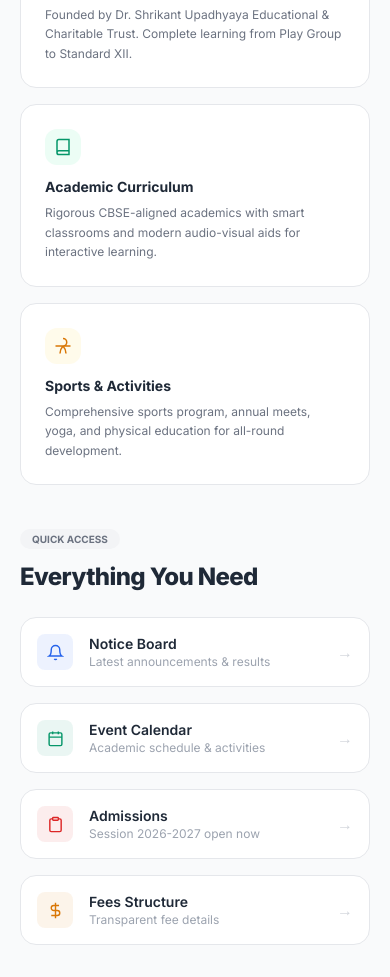
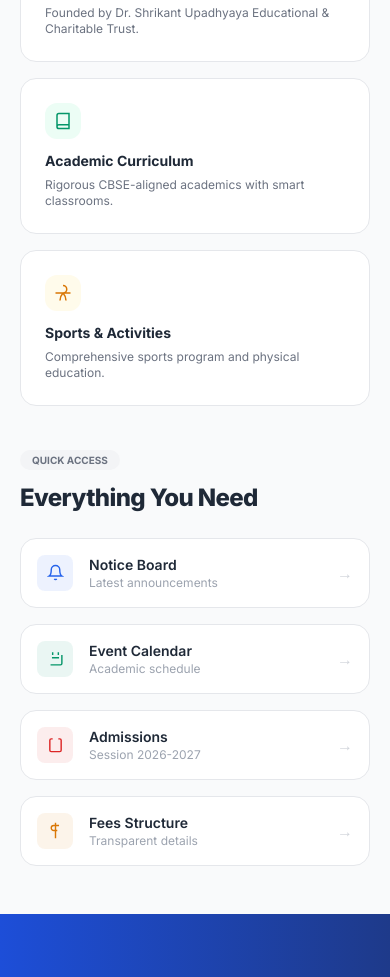
Before and after one commit to mohdhaziq-work/sk-presidency-public-school, a Next.js app: page / in a window 390 px wide. Shown: the part 1020-1997 px from the top of the page. Built offline with nearby package versions, Linux system fonts and the light colour scheme.

Commit message:
Add premium mobile hamburger slide menu to homepage + desktop sidebar with colored icons

```diff
--- a/app/page.tsx
+++ b/app/page.tsx
@@ -1,7 +1,20 @@
 'use client';
 import Link from 'next/link';
+import { useState } from 'react';
 
-const sidebarLinks = [
+const NAV = [
+  { href: '/', label: 'Home' },
+  { href: '/aboutschool', label: 'About School' },
+  { href: '/governingbody', label: 'Governing Body' },
+  { href: '/vision', label: 'Vision & Mission' },
+  { href: '/teachers', label: 'Teachers' },
+  { href: '/academiccurriculum', label: 'Curriculum' },
+  { href: '/studentsservices', label: 'Services' },
+  { href: '/career', label: 'Career' },
+  { href: '/contact', label: 'Contact' },
+];
+
+const SIDEBAR = [
   {h:'/noticeboard',l:'Noticeboard',i:'M18 8A6 6 0 006 8c0 7-3 9-3 9h18s-3-2-3-9M13.73 21a2 2 0 01-3.46 0',c:'#2563EB'},
   {h:'/eventcalendar',l:'Event Calendar',i:'M8 7V3m8 4V3m-9 8h10M5 21h14a2 2 0 002-2V7a2 2 0 00-2-2H5a2 2 0 00-2 2v12a2 2 0 002 2z',c:'#059669'},
   {h:'/admission',l:'Admissions',i:'M16 4h2a2 2 0 012 2v14a2 2 0 01-2 2H6a2 2 0 01-2-2V6a2 2 0 012-2h2',c:'#DC2626'},
@@ -10,11 +23,16 @@ const sidebarLinks = [
   {h:'/aboutschool',l:'About School',i:'M22 10l-10-7L2 10M4 11v8M20 11v8M8 11v8h8v-8M12 18v-3',c:'#0F766E'},
   {h:'/sports',l:'School Sports',i:'M12 2a15.3 15.3 0 014 10M12 2a15.3 15.3 0 00-4 10M2 12h20',c:'#EA580C'},
   {h:'/principal',l:"Principal's Message",i:'M20 21v-2a4 4 0 00-4-4H8a4 4 0 00-4 4v2M12 7a4 4 0 100-8',c:'#4F46E5'},
+  {h:'/Prospectus.pdf',l:'Download Prospectus',i:'M21 15v4a2 2 0 01-2 2H5a2 2 0 01-2-2v-4M7 10 12 15 17 10M12 15V3',c:'#0891B2'},
 ];
 
 export default function HomePage() {
+  const [menuOpen, setMenuOpen] = useState(false);
+
   return (
     <div className="min-h-screen bg-gray-50">
+
+      {/* ═══ TOPBAR ═══ */}
       <header className="sticky top-0 z-50 bg-white/85 backdrop-blur-2xl border-b border-gray-200 h-14 flex items-center justify-between px-5">
         <Link href="/" className="flex items-center gap-2.5 font-bold text-sm tracking-tight text-gray-900">
           <img src="/images/logo-transparent.png" alt="SKPPS" className="w-8 h-8 object-contain rounded-lg"/>
@@ -23,9 +41,53 @@ export default function HomePage() {
         <div className="flex items-center gap-2">
           <Link href="/student" className="text-xs font-semibold bg-blue-600 text-white px-4 py-2 rounded-lg hover:bg-blue-700 hover:shadow-lg transition-all active:scale-[0.97]">Student Login</Link>
           <Link href="/staff" className="text-xs font-semibold text-gray-500 hover:text-gray-700 px-3 py-2 rounded-lg hover:bg-gray-100 transition hidden sm:inline">Staff</Link>
+          <button onClick={() => setMenuOpen(!menuOpen)} className="sm:hidden relative w-9 h-9 rounded-xl bg-gradient-to-br from-blue-600 to-blue-700 flex items-center justify-center shadow-md hover:shadow-lg hover:from-blue-700 hover:to-blue-800 transition-all active:scale-95">
+            <div className="w-4 h-3 flex flex-col justify-between">
+              <span className={`block w-full h-[2px] bg-white rounded-full transition-all duration-300 origin-center ${menuOpen ? 'rotate-45 translate-y-[5px]' : ''}`}/>
+              <span className={`block w-full h-[2px] bg-white rounded-full transition-all duration-300 ${menuOpen ? 'opacity-0 scale-x-0' : ''}`}/>
+              <span className={`block w-full h-[2px] bg-white rounded-full transition-all duration-300 origin-center ${menuOpen ? '-rotate-45 -translate-y-[5px]' : ''}`}/>
+            </div>
+          </button>
         </div>
       </header>
 
+      {/* ═══ SLIDE-IN MOBILE MENU ═══ */}
+      <div className={`sm:hidden fixed inset-0 z-[60] transition-opacity duration-300 ${menuOpen ? 'opacity-100 pointer-events-auto' : 'opacity-0 pointer-events-none'}`}>
+        <div className="absolute inset-0 bg-gradient-to-br from-blue-900/60 via-black/50 to-indigo-900/60 backdrop-blur-sm" onClick={() => setMenuOpen(false)}/>
+        <div className={`absolute top-0 right-0 bottom-0 w-[300px] max-w-[85vw] bg-white shadow-2xl flex flex-col ${menuOpen ? 'translate-x-0' : 'translate-x-full'}`} style={{transition:'transform 400ms cubic-bezier(0.16,1,0.3,1)'}}>
+          <div className="bg-gradient-to-r from-blue-600 to-blue-700 px-5 py-6 flex-shrink-0">
+            <div className="flex items-center justify-between mb-4">
+              <Link href="/" onClick={() => setMenuOpen(false)} className="flex items-center gap-2.5">
+                <img src="/images/logo-transparent.png" alt="SKPPS" className="w-9 h-9 object-contain rounded-lg"/>
+                <div className="text-white"><div className="font-bold text-sm leading-tight">SK Presidency</div><div className="text-[9px] text-blue-200">Public School</div></div>
+              </Link>
+              <button onClick={() => setMenuOpen(false)} className="w-8 h-8 rounded-full bg-white/15 hover:bg-white/25 flex items-center justify-center text-white transition"><svg width="16" height="16" viewBox="0 0 24 24" fill="none" stroke="currentColor" strokeWidth="2.5"><path d="M18 6L6 18M6 6l12 12"/></svg></button>
+            </div>
+            <div className="flex gap-2">
+              <Link href="/student" onClick={() => setMenuOpen(false)} className="flex-1 text-center py-2 bg-white text-blue-700 rounded-lg text-[11px] font-bold hover:bg-blue-50 transition">Student Login</Link>
+              <Link href="/staff" onClick={() => setMenuOpen(false)} className="flex-1 text-center py-2 bg-white/15 text-white rounded-lg text-[11px] font-bold hover:bg-white/25 transition">Staff</Link>
+            </div>
+          </div>
+          <div className="flex-1 overflow-y-auto py-3 px-4">
+            <div className="text-[9px] font-bold uppercase tracking-[0.15em] text-gray-400 mb-2 px-2">Navigate</div>
+            {NAV.map((n, i) => (
+              <Link key={n.href} href={n.href} onClick={() => setMenuOpen(false)} className={`flex items-center gap-3 px-3 py-3 rounded-xl mb-0.5 text-sm font-medium transition-all ${n.href==='/' ? 'bg-blue-50 text-blue-600 font-semibold shadow-[inset_0_0_0_1px_rgba(37,99,235,.2)]' : 'text-gray-600 hover:bg-gray-50 hover:text-gray-800'}`}>
+                <span className={`w-2 h-2 rounded-full flex-shrink-0 ${n.href==='/'?'bg-blue-600 scale-125 shadow-[0_0_8px_rgba(37,99,235,.4)]':'bg-gray-300'}`}/>{n.label}{n.href==='/'&&<span className="ml-auto text-[10px] text-blue-400">● Active</span>}
+              </Link>
+            ))}
+            <div className="my-4 border-t border-gray-100"/>
+            <div className="text-[9px] font-bold uppercase tracking-[0.15em] text-gray-400 mb-2 px-2">Quick Links</div>
+            {SIDEBAR.map((s, i) => (
+              <Link key={s.h} href={s.h} onClick={() => setMenuOpen(false)} className="flex items-center gap-2.5 px-3 py-2.5 rounded-xl mb-0.5 text-xs font-medium text-gray-500 hover:bg-gray-50 hover:text-gray-700 transition-all">
+                <svg width="13" height="13" viewBox="0 0 24 24" fill="none" stroke={s.c} strokeWidth="2" opacity="0.4"><path d={s.i}/></svg>{s.l}
+              </Link>
+            ))}
+          </div>
+          <div className="flex-shrink-0 px-4 py-3 border-t border-gray-100 bg-gray-50"><div className="flex items-center justify-between text-[9px] text-gray-400"><span>CBSE: 2133231</span><span>Astra Infotech</span></div></div>
+        </div>
+      </div>
+
+      {/* ═══ NEWS TICKER ═══ */}
       <div className="bg-blue-600 text-white overflow-hidden"><div className="flex items-center gap-2 px-5 py-2 max-w-6xl mx-auto">
         <span className="text-[9px] font-bold bg-white/20 px-2 py-0.5 rounded-full flex-shrink-0">LATEST</span>
         <div className="overflow-hidden"><div className="flex gap-12 text-xs whitespace-nowrap animate-[ticker_30s_linear_infinite]">
@@ -37,6 +99,7 @@ export default function HomePage() {
         </div></div>
       </div></div>
 
+      {/* ═══ HERO ═══ */}
       <section className="relative overflow-hidden bg-gradient-to-br from-gray-50 via-blue-50 to-indigo-50">
         <div className="absolute inset-0 opacity-20" style={{backgroundImage:'radial-gradient(#CBD5E1 1px,transparent 1px)',backgroundSize:'28px 28px'}}/>
         <div className="max-w-6xl mx-auto px-5 py-16 md:py-28 relative z-10">
@@ -58,19 +121,20 @@ export default function HomePage() {
         </div>
       </section>
 
+      {/* ═══ STATS ═══ */}
       <div className="bg-white border-y border-gray-200"><div className="max-w-6xl mx-auto grid grid-cols-2 md:grid-cols-4 divide-x divide-gray-100 text-center">
         {[{n:'800+',l:'Students'},{n:'40+',l:'Teachers'},{n:'15+',l:'Years'},{n:'100%',l:'Results'}].map((s,i)=>(
           <div key={i} className="py-8 px-4"><div className="text-3xl md:text-4xl font-black tracking-tight">{s.n}</div><div className="text-[10px] font-bold uppercase tracking-[0.12em] text-gray-400 mt-1">{s.l}</div></div>
         ))}
       </div></div>
 
-      <div className="max-w-6xl mx-auto px-5 py-12">
-        <div className="flex gap-8">
+      {/* ═══ CONTENT + DESKTOP SIDEBAR ═══ */}
+      <div className="max-w-6xl mx-auto px-5 py-12"><div className="flex gap-8">
         <aside className="w-52 flex-shrink-0 hidden lg:block sticky top-[72px] self-start">
-            <div className="bg-gray-900 text-white text-[10px] font-bold uppercase tracking-[0.1em] px-3.5 py-2.5 rounded-t-lg">Quick Links</div>
+          <div className="bg-gradient-to-r from-blue-600 to-blue-700 text-white text-[10px] font-bold uppercase tracking-[0.1em] px-3.5 py-2.5 rounded-t-lg shadow-sm">Quick Links</div>
           <div className="bg-white border border-t-0 border-gray-200 rounded-b-lg overflow-hidden shadow-sm">
-              {sidebarLinks.map(s=>(
-                <Link key={s.h} href={s.h} className="flex items-center gap-2.5 px-3.5 py-2.5 text-xs font-medium border-b border-gray-100 last:border-0 transition-all hover:bg-gray-50 text-gray-600 hover:text-gray-800">
+            {SIDEBAR.map(s=>(
+              <Link key={s.h} href={s.h} className="flex items-center gap-2.5 px-3.5 py-2.5 text-xs font-medium border-b border-gray-100 last:border-0 transition-all hover:bg-gray-50 text-gray-600 hover:text-gray-800 hover:border-l-[3px] hover:border-l-gray-200">
                 <svg width="14" height="14" viewBox="0 0 24 24" fill="none" stroke={s.c} strokeWidth="2" opacity="0.5"><path d={s.i}/></svg>{s.l}
               </Link>
             ))}
@@ -85,74 +149,34 @@ export default function HomePage() {
           <div className="mb-10">
             <div className="mb-6"><span className="text-[10px] font-bold uppercase bg-blue-50 text-blue-600 px-3 py-1 rounded-full">Why Choose Us</span><h2 className="text-2xl md:text-3xl font-extrabold tracking-tight mt-3">Education Beyond the Classroom</h2></div>
             <div className="grid md:grid-cols-3 gap-4">
-                <Link href="/aboutschool" className="group bg-white border border-gray-200 rounded-2xl p-6 hover:shadow-xl hover:border-blue-200 hover:-translate-y-1 transition-all duration-300">
-                  <div className="w-9 h-9 rounded-xl bg-blue-50 flex items-center justify-center mb-3 group-hover:scale-110 transition-transform"><svg width="18" height="18" viewBox="0 0 24 24" fill="none" stroke="#2563EB" strokeWidth="2"><path d="M22 10l-10-7L2 10M4 11v8M20 11v8M8 11v8h8v-8M12 18v-3"/></svg></div>
-                  <h3 className="font-bold text-sm">About Our School</h3><p className="text-xs text-gray-500 mt-1.5 leading-relaxed">Founded by Dr. Shrikant Upadhyaya Educational & Charitable Trust. Complete learning from Play Group to Standard XII.</p>
-                </Link>
-                <Link href="/academiccurriculum" className="group bg-white border border-gray-200 rounded-2xl p-6 hover:shadow-xl hover:border-emerald-200 hover:-translate-y-1 transition-all duration-300">
-                  <div className="w-9 h-9 rounded-xl bg-emerald-50 flex items-center justify-center mb-3 group-hover:scale-110 transition-transform"><svg width="18" height="18" viewBox="0 0 24 24" fill="none" stroke="#059669" strokeWidth="2"><path d="M4 19.5A2.5 2.5 0 016.5 17H20M6.5 2H20v20H6.5A2.5 2.5 0 014 19.5v-15A2.5 2.5 0 016.5 2z"/></svg></div>
-                  <h3 className="font-bold text-sm">Academic Curriculum</h3><p className="text-xs text-gray-500 mt-1.5 leading-relaxed">Rigorous CBSE-aligned academics with smart classrooms and modern audio-visual aids for interactive learning.</p>
-                </Link>
-                <Link href="/sports" className="group bg-white border border-gray-200 rounded-2xl p-6 hover:shadow-xl hover:border-amber-200 hover:-translate-y-1 transition-all duration-300">
-                  <div className="w-9 h-9 rounded-xl bg-amber-50 flex items-center justify-center mb-3 group-hover:scale-110 transition-transform"><svg width="18" height="18" viewBox="0 0 24 24" fill="none" stroke="#D97706" strokeWidth="2"><path d="M12 12a5 5 0 100-10M12 12a15.3 15.3 0 014 10M12 12a15.3 15.3 0 00-4 10M2 12h20"/></svg></div>
-                  <h3 className="font-bold text-sm">Sports & Activities</h3><p className="text-xs text-gray-500 mt-1.5 leading-relaxed">Comprehensive sports program, annual meets, yoga, and physical education for all-round development.</p>
-                </Link>
+              <Link href="/aboutschool" className="group bg-white border border-gray-200 rounded-2xl p-6 hover:shadow-xl hover:border-blue-200 hover:-translate-y-1 transition-all duration-300"><div className="w-9 h-9 rounded-xl bg-blue-50 flex items-center justify-center mb-3 group-hover:scale-110 transition-transform"><svg width="18" height="18" viewBox="0 0 24 24" fill="none" stroke="#2563EB" strokeWidth="2"><path d="M22 10l-10-7L2 10M4 11v8M20 11v8M8 11v8h8v-8M12 18v-3"/></svg></div><h3 className="font-bold text-sm">About Our School</h3><p className="text-xs text-gray-500 mt-1.5">Founded by Dr. Shrikant Upadhyaya Educational & Charitable Trust.</p></Link>
+              <Link href="/academiccurriculum" className="group bg-white border border-gray-200 rounded-2xl p-6 hover:shadow-xl hover:border-emerald-200 hover:-translate-y-1 transition-all duration-300"><div className="w-9 h-9 rounded-xl bg-emerald-50 flex items-center justify-center mb-3 group-hover:scale-110 transition-transform"><svg width="18" height="18" viewBox="0 0 24 24" fill="none" stroke="#059669" strokeWidth="2"><path d="M4 19.5A2.5 2.5 0 016.5 17H20M6.5 2H20v20H6.5A2.5 2.5 0 014 19.5v-15A2.5 2.5 0 016.5 2z"/></svg></div><h3 className="font-bold text-sm">Academic Curriculum</h3><p className="text-xs text-gray-500 mt-1.5">Rigorous CBSE-aligned academics with smart classrooms.</p></Link>
+              <Link href="/sports" className="group bg-white border border-gray-200 rounded-2xl p-6 hover:shadow-xl hover:border-amber-200 hover:-translate-y-1 transition-all duration-300"><div className="w-9 h-9 rounded-xl bg-amber-50 flex items-center justify-center mb-3 group-hover:scale-110 transition-transform"><svg width="18" height="18" viewBox="0 0 24 24" fill="none" stroke="#D97706" strokeWidth="2"><path d="M12 12a5 5 0 100-10M12 12a15.3 15.3 0 014 10M12 12a15.3 15.3 0 00-4 10M2 12h20"/></svg></div><h3 className="font-bold text-sm">Sports & Activities</h3><p className="text-xs text-gray-500 mt-1.5">Comprehensive sports program and physical education.</p></Link>
             </div>
           </div>
-
           <div>
             <div className="mb-6"><span className="text-[10px] font-bold uppercase bg-gray-100 text-gray-500 px-3 py-1 rounded-full">Quick Access</span><h2 className="text-2xl md:text-3xl font-extrabold tracking-tight mt-3">Everything You Need</h2></div>
             <div className="grid sm:grid-cols-2 gap-4">
-                <Link href="/noticeboard" className="flex items-center gap-4 p-4 bg-white border border-gray-200 rounded-2xl hover:shadow-lg hover:border-blue-200 transition-all group">
-                  <div className="w-9 h-9 rounded-lg flex items-center justify-center flex-shrink-0 group-hover:scale-110 transition-transform" style={{background:'#2563EB15',color:'#2563EB'}}><svg width="17" height="17" viewBox="0 0 24 24" fill="none" stroke="currentColor" strokeWidth="2"><path d="M18 8A6 6 0 006 8c0 7-3 9-3 9h18s-3-2-3-9M13.73 21a2 2 0 01-3.46 0"/></svg></div>
-                  <div><div className="font-semibold text-sm">Notice Board</div><div className="text-xs text-gray-400">Latest announcements & results</div></div><span className="ml-auto text-gray-300 group-hover:text-blue-400 group-hover:translate-x-1 transition-all">&rarr;</span>
-                </Link>
-                <Link href="/eventcalendar" className="flex items-center gap-4 p-4 bg-white border border-gray-200 rounded-2xl hover:shadow-lg hover:border-emerald-200 transition-all group">
-                  <div className="w-9 h-9 rounded-lg flex items-center justify-center flex-shrink-0 group-hover:scale-110 transition-transform" style={{background:'#05966915',color:'#059669'}}><svg width="17" height="17" viewBox="0 0 24 24" fill="none" stroke="currentColor" strokeWidth="2"><rect x="3" y="4" width="18" height="18" rx="2"/><path d="M16 2v4M8 2v4M3 10h18"/></svg></div>
-                  <div><div className="font-semibold text-sm">Event Calendar</div><div className="text-xs text-gray-400">Academic schedule & activities</div></div><span className="ml-auto text-gray-300 group-hover:text-emerald-400 group-hover:translate-x-1 transition-all">&rarr;</span>
-                </Link>
-                <Link href="/admission" className="flex items-center gap-4 p-4 bg-white border border-gray-200 rounded-2xl hover:shadow-lg hover:border-red-200 transition-all group">
-                  <div className="w-9 h-9 rounded-lg flex items-center justify-center flex-shrink-0 group-hover:scale-110 transition-transform" style={{background:'#DC262615',color:'#DC2626'}}><svg width="17" height="17" viewBox="0 0 24 24" fill="none" stroke="currentColor" strokeWidth="2"><path d="M16 4h2a2 2 0 012 2v14a2 2 0 01-2 2H6a2 2 0 01-2-2V6a2 2 0 012-2h2"/><rect x="8" y="2" width="8" height="4" rx="1"/></svg></div>
-                  <div><div className="font-semibold text-sm">Admissions</div><div className="text-xs text-gray-400">Session 2026-2027 open now</div></div><span className="ml-auto text-gray-300 group-hover:text-red-400 group-hover:translate-x-1 transition-all">&rarr;</span>
-                </Link>
-                <Link href="/fees" className="flex items-center gap-4 p-4 bg-white border border-gray-200 rounded-2xl hover:shadow-lg hover:border-amber-200 transition-all group">
-                  <div className="w-9 h-9 rounded-lg flex items-center justify-center flex-shrink-0 group-hover:scale-110 transition-transform" style={{background:'#D9770615',color:'#D97706'}}><svg width="17" height="17" viewBox="0 0 24 24" fill="none" stroke="currentColor" strokeWidth="2"><path d="M12 1v22M17 5H9.5a3.5 3.5 0 000 7h5a3.5 3.5 0 010 7H6"/></svg></div>
-                  <div><div className="font-semibold text-sm">Fees Structure</div><div className="text-xs text-gray-400">Transparent fee details</div></div><span className="ml-auto text-gray-300 group-hover:text-amber-400 group-hover:translate-x-1 transition-all">&rarr;</span>
-                </Link>
+              {[
+                {h:'/noticeboard',t:'Notice Board',s:'Latest announcements',c:'#2563EB',i:'M18 8A6 6 0 006 8c0 7-3 9-3 9h18s-3-2-3-9M13.73 21a2 2 0 01-3.46 0'},
+                {h:'/eventcalendar',t:'Event Calendar',s:'Academic schedule',c:'#059669',i:'M8 7V3m8 4V3m-9 8h10M5 21h14a2 2 0 002-2V7'},
+                {h:'/admission',t:'Admissions',s:'Session 2026-2027',c:'#DC2626',i:'M16 4h2a2 2 0 012 2v14a2 2 0 01-2 2H6a2 2 0 01-2-2V6a2 2 0 012-2h2'},
+                {h:'/fees',t:'Fees Structure',s:'Transparent details',c:'#D97706',i:'M12 1v22M17 5H9.5a3.5 3.5 0 000 7h5'},
+              ].map((q,i)=>(<Link key={i} href={q.h} className="flex items-center gap-4 p-4 bg-white border border-gray-200 rounded-2xl hover:shadow-lg transition-all group"><div className="w-9 h-9 rounded-lg flex items-center justify-center flex-shrink-0 group-hover:scale-110 transition-transform" style={{background:q.c+'15',color:q.c}}><svg width="17" height="17" viewBox="0 0 24 24" fill="none" stroke="currentColor" strokeWidth="2"><path d={q.i}/></svg></div><div><div className="font-semibold text-sm">{q.t}</div><div className="text-xs text-gray-400">{q.s}</div></div><span className="ml-auto text-gray-300 group-hover:translate-x-1 transition-all">&rarr;</span></Link>))}
             </div>
           </div>
         </main>
-        </div>
-      </div>
+      </div></div>
 
-      <section className="bg-gradient-to-r from-blue-700 to-blue-900 py-16 text-center">
-        <div className="max-w-6xl mx-auto px-5"><h2 className="text-2xl md:text-3xl font-extrabold text-white mb-2">Join the SK Presidency Family</h2><p className="text-blue-200 mb-8 max-w-md mx-auto">Admissions open for Play Group to Class XII.</p>
-        <div className="flex gap-3 justify-center flex-wrap"><Link href="/admission" className="bg-white text-blue-700 px-5 py-3 rounded-xl font-semibold text-sm hover:shadow-xl transition">Apply for Admission</Link><Link href="/contact" className="border border-blue-400/40 text-white px-5 py-3 rounded-xl font-semibold text-sm hover:bg-white/10 transition">Contact Us</Link></div></div>
-      </section>
+      {/* ═══ CTA ═══ */}
+      <section className="bg-gradient-to-r from-blue-700 to-blue-900 py-16 text-center"><div className="max-w-6xl mx-auto px-5"><h2 className="text-2xl md:text-3xl font-extrabold text-white mb-2">Join the SK Presidency Family</h2><p className="text-blue-200 mb-8 max-w-md mx-auto">Admissions open for Play Group to Class XII.</p><div className="flex gap-3 justify-center flex-wrap"><Link href="/admission" className="bg-white text-blue-700 px-5 py-3 rounded-xl font-semibold text-sm hover:shadow-xl transition">Apply for Admission</Link><Link href="/contact" className="border border-blue-400/40 text-white px-5 py-3 rounded-xl font-semibold text-sm hover:bg-white/10 transition">Contact Us</Link></div></div></section>
 
+      {/* ═══ FOOTER ═══ */}
       <footer className="bg-gray-900 text-gray-400 py-12"><div className="max-w-6xl mx-auto px-5">
         <div className="grid md:grid-cols-4 gap-6 mb-8">
-          <div className="md:col-span-2">
-            <div className="flex items-center gap-3 mb-3">
-              <img src="/images/logo-transparent.png" alt="SKPPS" className="w-10 h-10 object-contain rounded-lg"/>
-              <h3 className="text-white font-bold text-lg">SK Presidency Public School</h3>
-            </div>
-            <p className="text-sm text-gray-500">Dr. Shrikant Upadhyaya Educational & Charitable Trust<br/>CBSE: 2133231<br/>Vill. Odara, Faizabad Sultanpur Bypass, Sultanpur, UP — 228001<br/>86017 35757 | 86017 38180</p>
-          </div>
-          <div><h4 className="text-white text-[10px] font-bold uppercase tracking-[0.1em] mb-2">Quick Links</h4>
-            <Link href="/aboutschool" className="block text-sm py-0.5 text-gray-500 hover:text-white transition">About School</Link>
-            <Link href="/noticeboard" className="block text-sm py-0.5 text-gray-500 hover:text-white transition">Notice Board</Link>
-            <Link href="/admission" className="block text-sm py-0.5 text-gray-500 hover:text-white transition">Admissions</Link>
-            <Link href="/fees" className="block text-sm py-0.5 text-gray-500 hover:text-white transition">Fees Structure</Link>
-            <Link href="/eventcalendar" className="block text-sm py-0.5 text-gray-500 hover:text-white transition">Event Calendar</Link>
-            <Link href="/contact" className="block text-sm py-0.5 text-gray-500 hover:text-white transition">Contact</Link>
-          </div>
-          <div><h4 className="text-white text-[10px] font-bold uppercase tracking-[0.1em] mb-2">Portals</h4>
-            <Link href="/student" className="block text-sm py-0.5 text-blue-400 hover:text-blue-300 font-medium">Student Login</Link>
-            <Link href="/staff" className="block text-sm py-0.5 text-blue-400 hover:text-blue-300 font-medium">Staff Login</Link>
-            <Link href="/governingbody" className="block text-sm py-0.5 text-gray-500 hover:text-white transition">Governing Body</Link>
-            <Link href="/career" className="block text-sm py-0.5 text-gray-500 hover:text-white transition">Careers</Link>
-          </div>
+          <div className="md:col-span-2"><div className="flex items-center gap-3 mb-3"><img src="/images/logo-transparent.png" alt="SKPPS" className="w-10 h-10 object-contain rounded-lg"/><h3 className="text-white font-bold text-lg">SK Presidency Public School</h3></div><p className="text-sm text-gray-500">Dr. Shrikant Upadhyaya Educational & Charitable Trust<br/>CBSE: 2133231<br/>Vill. Odara, Faizabad Sultanpur Bypass, Sultanpur, UP — 228001<br/>86017 35757 | 86017 38180</p></div>
+          <div><h4 className="text-white text-[10px] font-bold uppercase tracking-[0.1em] mb-2">Quick Links</h4><Link href="/aboutschool" className="block text-sm py-0.5 text-gray-500 hover:text-white">About School</Link><Link href="/noticeboard" className="block text-sm py-0.5 text-gray-500 hover:text-white">Notice Board</Link><Link href="/admission" className="block text-sm py-0.5 text-gray-500 hover:text-white">Admissions</Link><Link href="/fees" className="block text-sm py-0.5 text-gray-500 hover:text-white">Fees</Link><Link href="/contact" className="block text-sm py-0.5 text-gray-500 hover:text-white">Contact</Link></div>
+          <div><h4 className="text-white text-[10px] font-bold uppercase tracking-[0.1em] mb-2">Portals</h4><Link href="/student" className="block text-sm py-0.5 text-blue-400 hover:text-blue-300 font-medium">Student Login</Link><Link href="/staff" className="block text-sm py-0.5 text-blue-400 hover:text-blue-300 font-medium">Staff Login</Link><Link href="/governingbody" className="block text-sm py-0.5 text-gray-500 hover:text-white">Governing Body</Link><Link href="/career" className="block text-sm py-0.5 text-gray-500 hover:text-white">Careers</Link></div>
         </div>
         <div className="border-t border-gray-800 pt-4 flex justify-between flex-wrap gap-2 text-xs"><span>&copy; SK Presidency Public School 2025-2028</span><span>Powered by Astra Infotech</span></div>
       </div></footer>
```
Lines whose indentation alone changed are shown as unchanged.
